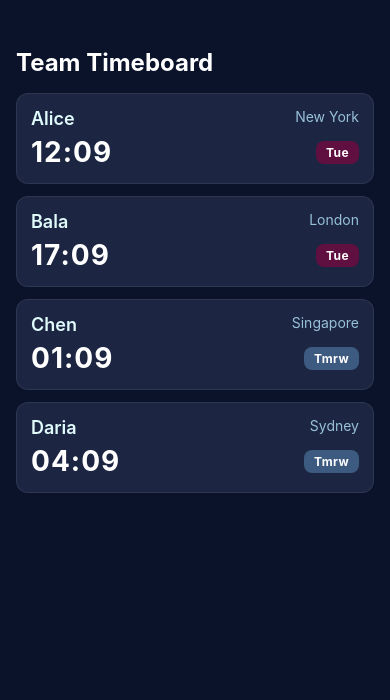
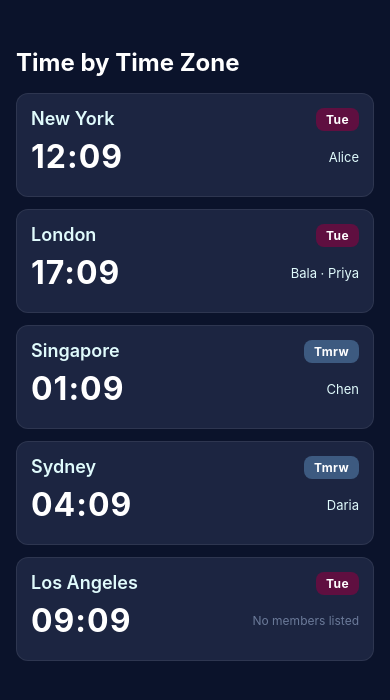
Before and after one commit to Raz666/team-zones, a React Native app: screen / in a window 390 px wide. Shown: the top 700 px of the page. Built offline with nearby package versions, Linux system fonts and the light colour scheme.

Commit message:
prototype improvements

```diff
--- a/App.tsx
+++ b/App.tsx
@@ -2,18 +2,19 @@ import { useEffect, useMemo, useState } from 'react';
 import { ScrollView, StyleSheet, Text, View } from 'react-native';
 import { StatusBar } from 'expo-status-bar';
 
-type Member = {
-  name: string;
-  city: string;
+type ZoneGroup = {
+  label: string;
   timeZone: string;
+  members?: string[];
 };
 
-// Hardcoded team list; use IANA time zones for correct DST handling.
-const TEAM: Member[] = [
-  { name: 'Alice', city: 'New York', timeZone: 'America/New_York' },
-  { name: 'Bala', city: 'London', timeZone: 'Europe/London' },
-  { name: 'Chen', city: 'Singapore', timeZone: 'Asia/Singapore' },
-  { name: 'Daria', city: 'Sydney', timeZone: 'Australia/Sydney' },
+// Focus on time per zone; members are optional and grouped under each zone.
+const ZONES: ZoneGroup[] = [
+  { label: 'New York', timeZone: 'America/New_York', members: ['Alice'] },
+  { label: 'London', timeZone: 'Europe/London', members: ['Bala', 'Priya'] },
+  { label: 'Singapore', timeZone: 'Asia/Singapore', members: ['Chen'] },
+  { label: 'Sydney', timeZone: 'Australia/Sydney', members: ['Daria'] },
+  { label: 'Los Angeles', timeZone: 'America/Los_Angeles' }, // example without members
 ];
 
 const timeFormatter = (tz: string) =>
@@ -30,24 +31,24 @@ const weekdayFormatter = (tz: string) =>
     timeZone: tz,
   });
 
-function formatMemberTime(now: Date, member: Member) {
-  const time = timeFormatter(member.timeZone).format(now);
-  const weekday = weekdayFormatter(member.timeZone).format(now);
+function formatZone(now: Date, zone: ZoneGroup) {
+  const time = timeFormatter(zone.timeZone).format(now);
+  const weekday = weekdayFormatter(zone.timeZone).format(now);
 
   // Compare day relative to device to flag yesterday/tomorrow.
   const deviceDay = new Intl.DateTimeFormat('en-US', { weekday: 'short' }).format(now);
   let dayBadge: 'yday' | 'today' | 'tomo' = 'today';
   if (weekday !== deviceDay) {
     const deviceDayNum = now.getUTCDay();
-    const memberDayNum = new Date(
+    const zoneDayNum = new Date(
       new Intl.DateTimeFormat('en-US', {
-        timeZone: member.timeZone,
+        timeZone: zone.timeZone,
         year: 'numeric',
         month: 'numeric',
         day: 'numeric',
-      }).format(now)
+      }).format(now),
     ).getUTCDay();
-    const diff = memberDayNum - deviceDayNum;
+    const diff = zoneDayNum - deviceDayNum;
     if (diff === -1 || diff === 6) dayBadge = 'yday';
     else if (diff === 1 || diff === -6) dayBadge = 'tomo';
   }
@@ -65,35 +66,40 @@ export default function App() {
 
   const rows = useMemo(
     () =>
-      TEAM.map((member) => {
-        const info = formatMemberTime(now, member);
-        return { ...member, ...info };
+      ZONES.map((zone) => {
+        const info = formatZone(now, zone);
+        return { ...zone, ...info };
       }),
-    [now]
+    [now],
   );
 
   return (
     <View style={styles.container}>
       <StatusBar style="light" />
-      <Text style={styles.title}>Team Timeboard</Text>
+      <Text style={styles.title}>Time by Time Zone</Text>
       <ScrollView contentContainerStyle={styles.list}>
         {rows.map((row) => (
-          <View key={row.name} style={styles.card}>
+          <View key={row.label} style={styles.card}>
             <View style={styles.cardHeader}>
-              <Text style={styles.name}>{row.name}</Text>
-              <Text style={styles.city}>{row.city}</Text>
-            </View>
-            <View style={styles.cardFooter}>
-              <Text style={styles.time}>{row.time}</Text>
+              <Text style={styles.name}>{row.label}</Text>
               <View style={[styles.badge, badgeStyle(row.dayBadge)]}>
                 <Text style={styles.badgeText}>
                   {row.dayBadge === 'today'
                     ? row.weekday
                     : row.dayBadge === 'yday'
-                    ? 'Yday'
-                    : 'Tmrw'}
+                      ? 'Yday'
+                      : 'Tmrw'}
                 </Text>
               </View>
+            </View>
+            <View style={styles.cardFooter}>
+              <Text style={styles.time}>{row.time}</Text>
+
+              {row.members && row.members.length > 0 ? (
+                <Text style={styles.members}>{row.members.join(' · ')}</Text>
+              ) : (
+                <Text style={styles.membersMuted}>No members listed</Text>
+              )}
             </View>
           </View>
         ))}
@@ -147,18 +153,15 @@ const styles = StyleSheet.create({
     fontSize: 18,
     fontWeight: '600',
   },
-  city: {
-    color: '#98c1d9',
-    fontSize: 14,
-  },
   cardFooter: {
     flexDirection: 'row',
     alignItems: 'center',
     justifyContent: 'space-between',
+    marginBottom: 6,
   },
   time: {
     color: '#fff',
-    fontSize: 28,
+    fontSize: 32,
     fontWeight: '700',
     letterSpacing: 1,
   },
@@ -173,4 +176,12 @@ const styles = StyleSheet.create({
     fontWeight: '700',
     letterSpacing: 0.4,
   },
+  members: {
+    color: '#e0fbfc',
+    fontSize: 13,
+  },
+  membersMuted: {
+    color: '#6b7a99',
+    fontSize: 12,
+  },
 });
```
